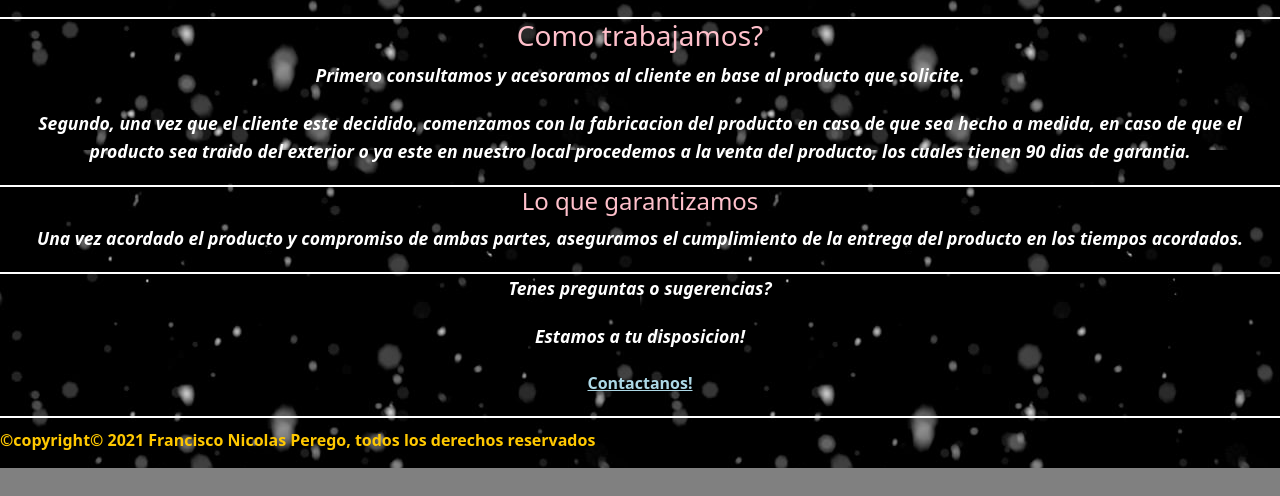
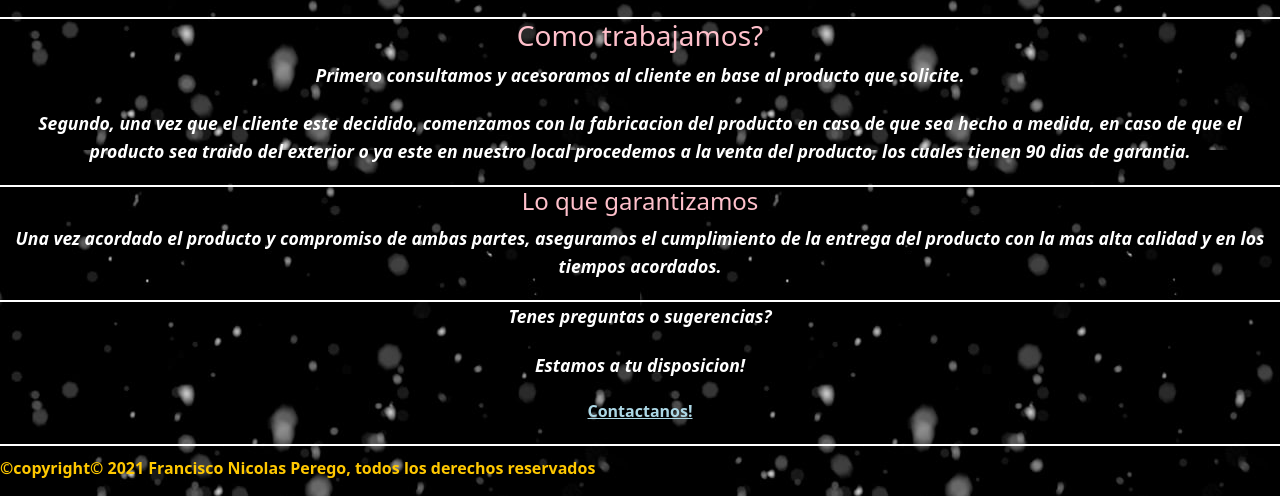
Before and after one commit to FranciscoPerego/decoracion__perego, a website: page quienes_somos.html in a window 1280 px wide. Shown: the part 570-1066 px from the top of the page. Before the commit the page ends 1038 px from the top, so only its background shows below. Drawn offline with nearby package versions, Linux system fonts and the light colour scheme.

Commit message:
Cambiamos textos

```diff
--- a/quienes_somos.html
+++ b/quienes_somos.html
@@ -78,7 +78,7 @@
     <div class="linea"></div>
      <div class="titulos1 centrar">
          <h4>Lo que garantizamos</h4>
-         <p>Una vez acordado el producto y compromiso de ambas partes, aseguramos el cumplimiento de la entrega del producto en los tiempos acordados.</p>
+         <p>Una vez acordado el producto y compromiso de ambas partes, aseguramos el cumplimiento de la entrega del producto con la mas alta calidad y en los tiempos acordados.</p>
      </div>
     <div class="linea"></div>
     <div class="centrar">
```
